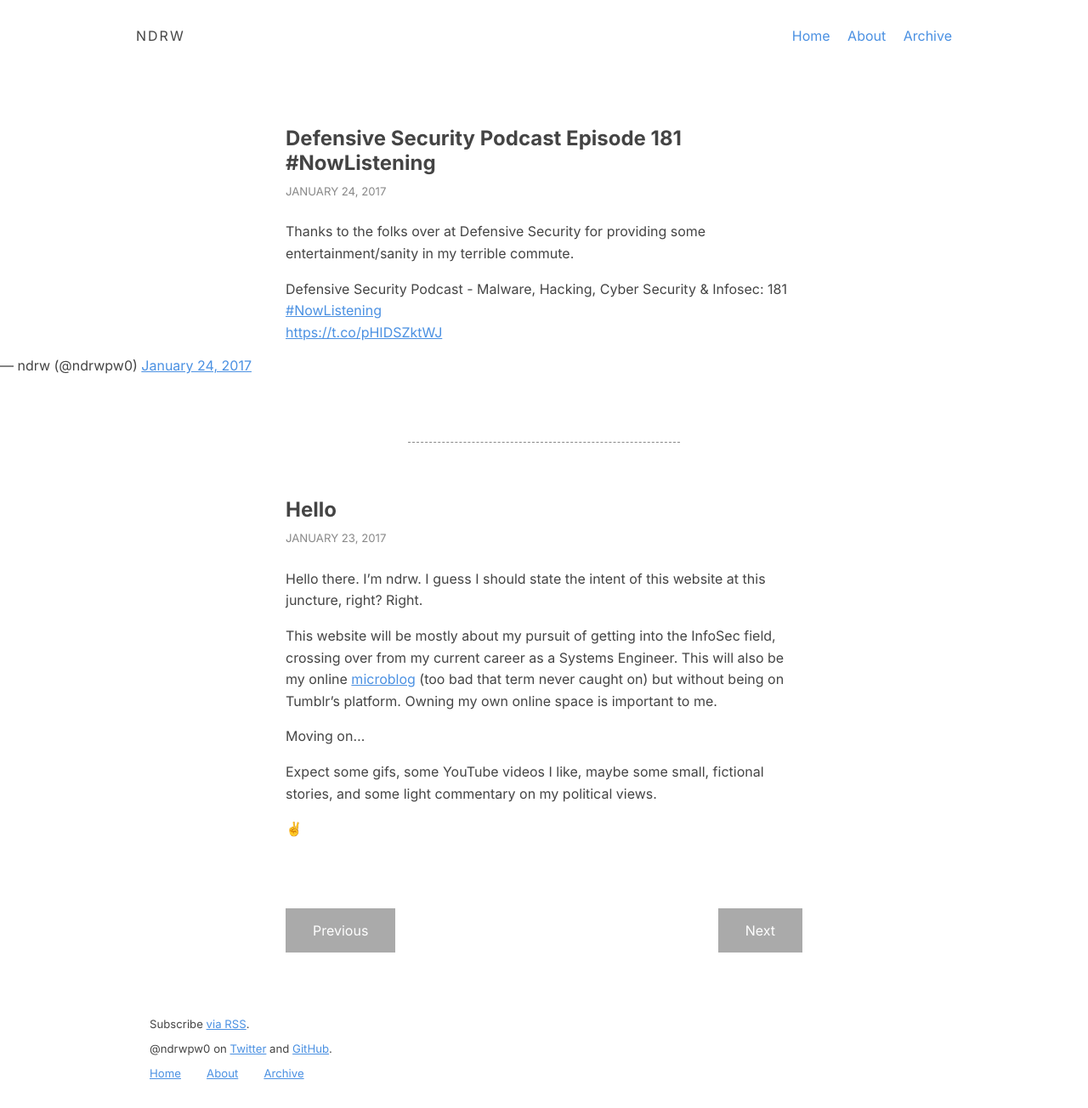
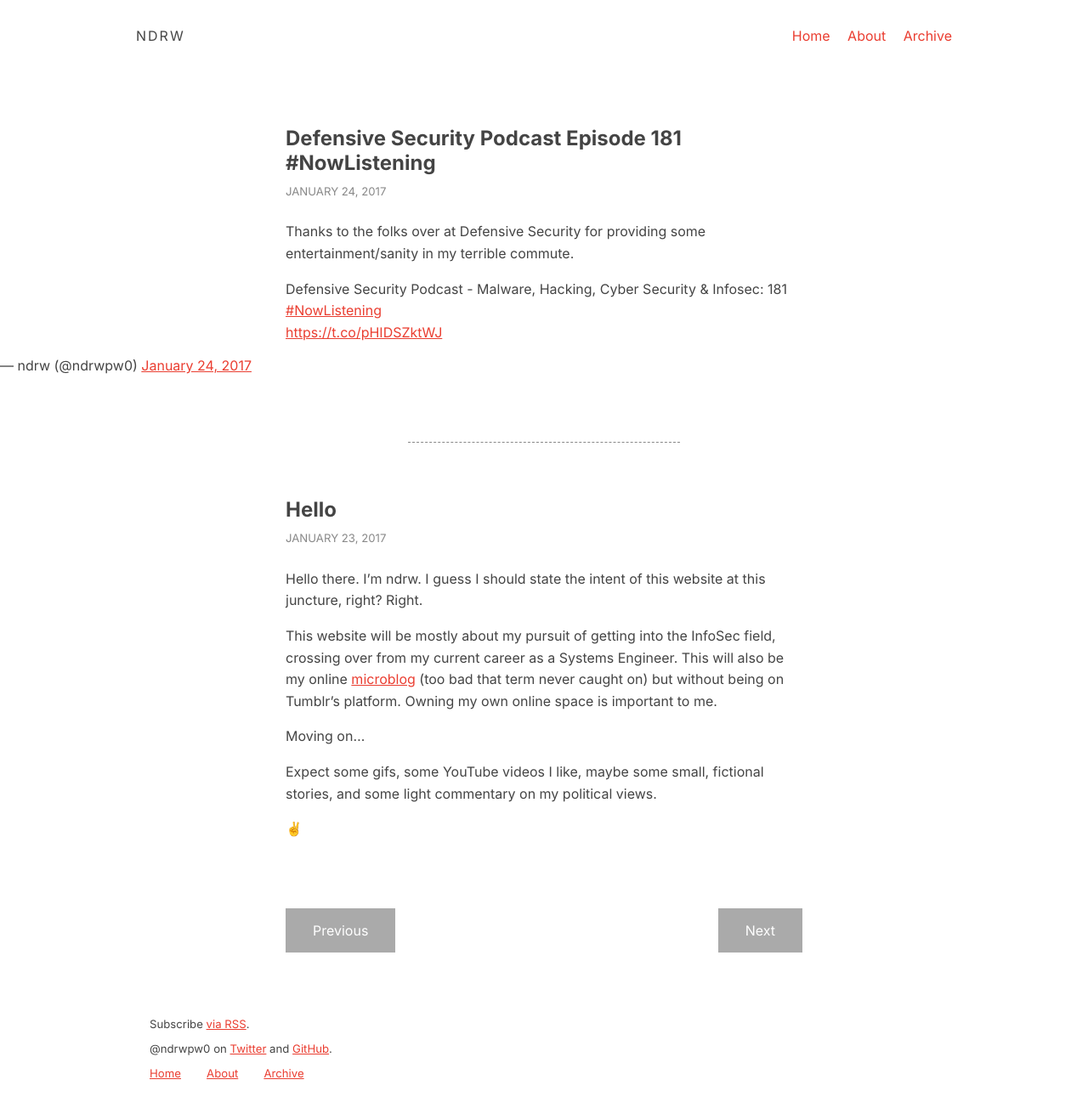
Before and after one commit to ndrwpw0/ndrw.pw, a Jekyll site: the page built from index.html, in a window 1280 px wide. Shown: the whole page at 85% size. Built offline with Jekyll 4.4.1, drawn with Linux system fonts in a browser that asks for light colours; the list of posts is cut into pages by our own code; comment, search, counter and statistics services are not loaded.

Commit message:
Link color change

```diff
--- a/assets/css/style.css
+++ b/assets/css/style.css
@@ -28,7 +28,7 @@ figure {
 }
 
 a {
-  color: #4a90e2;
+  color: #ea3d30;
 }
 
 a:hover {
```
